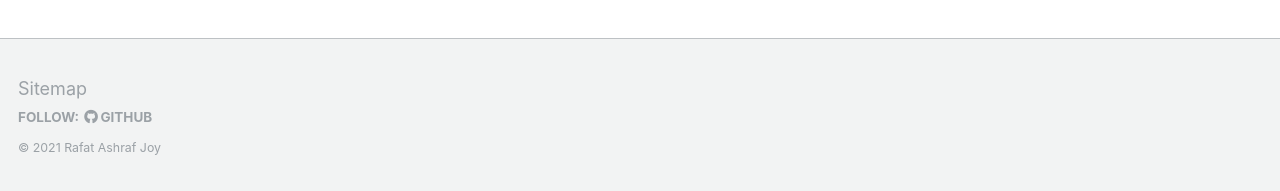
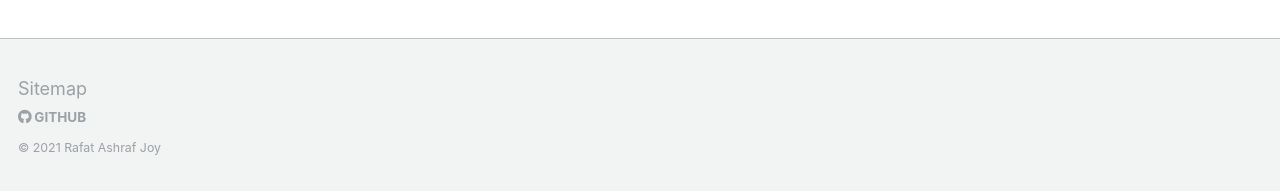
Before and after one commit to rajoy99/academic, a Jekyll site: the page built from _pages/about.md, in a window 1280 px wide. Shown: the part 706-897 px from the top of the page. Built offline with Jekyll 4.4.1, drawn with Linux system fonts in a browser that asks for light colours; some web fonts are replaced.

```diff
--- a/_includes/footer.html
+++ b/_includes/footer.html
@@ -2,9 +2,9 @@
 
 <div class="page__footer-follow">
   <ul class="social-icons">
-    {% if site.data.ui-text[site.locale].follow_label %}
+    <!-- {% if site.data.ui-text[site.locale].follow_label %}
       <li><strong>{{ site.data.ui-text[site.locale].follow_label }}</strong></li>
-    {% endif %}
+    {% endif %} -->
     {% if site.twitter.username %}
       <li><a href="https://twitter.com/{{ site.twitter.username }}"><i class="fab fa-twitter-square" aria-hidden="true"></i> Twitter</a></li>
     {% endif %}
```
